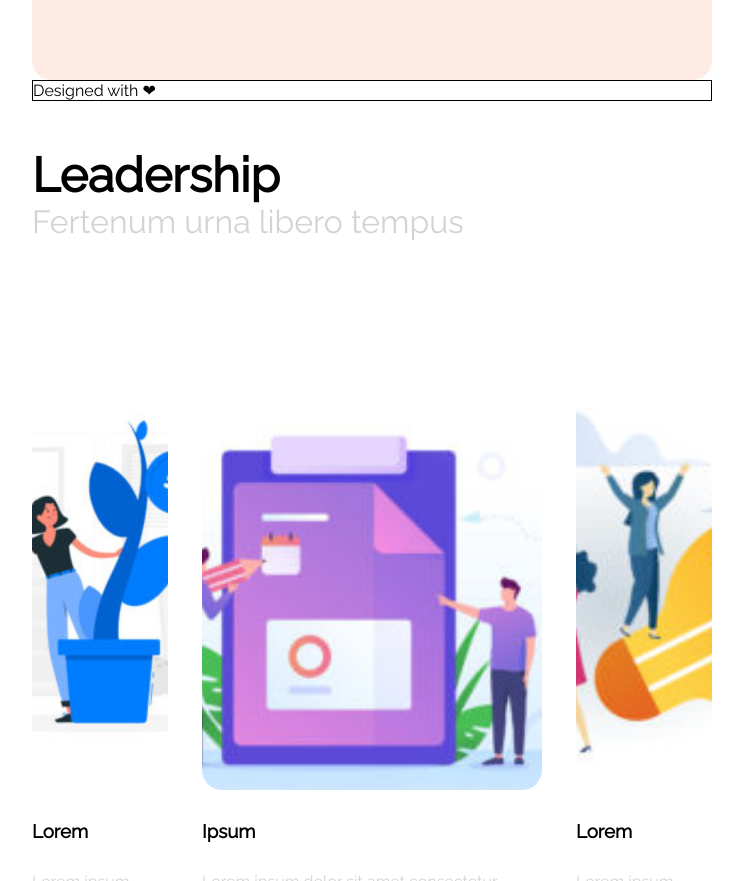
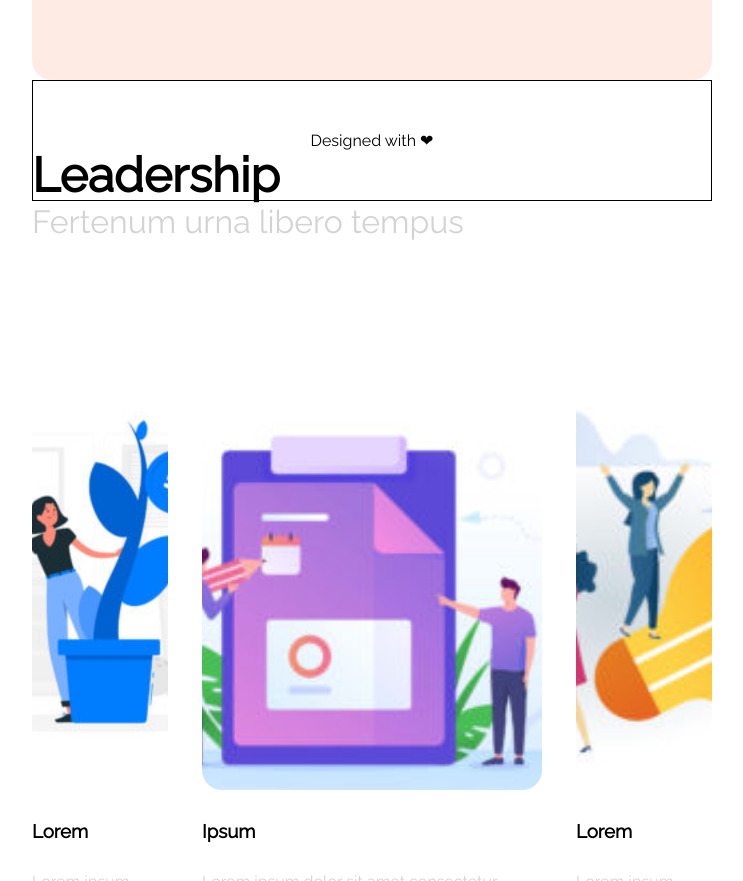
Before and after one commit to NoeFabris/htmlcss-wp, a plain HTML site: page index.html in a window 1280 px wide. Shown: the part 863-1744 px from the top of the page, without its empty margins (268-1011 px from the left). Drawn offline with Linux system fonts and the light colour scheme.

Commit message:
Push finale (footer da sistemare)

```diff
--- a/style.css
+++ b/style.css
@@ -87,6 +87,10 @@ main .intro{
 .boxtesto p{
     color: lightgray;
 }
+footer p{
+    text-align: center;
+    margin: 50px 0 50px 0;
+}
 
 
 
```
Also changed, not shown: index.html (+1 -0 lines).
